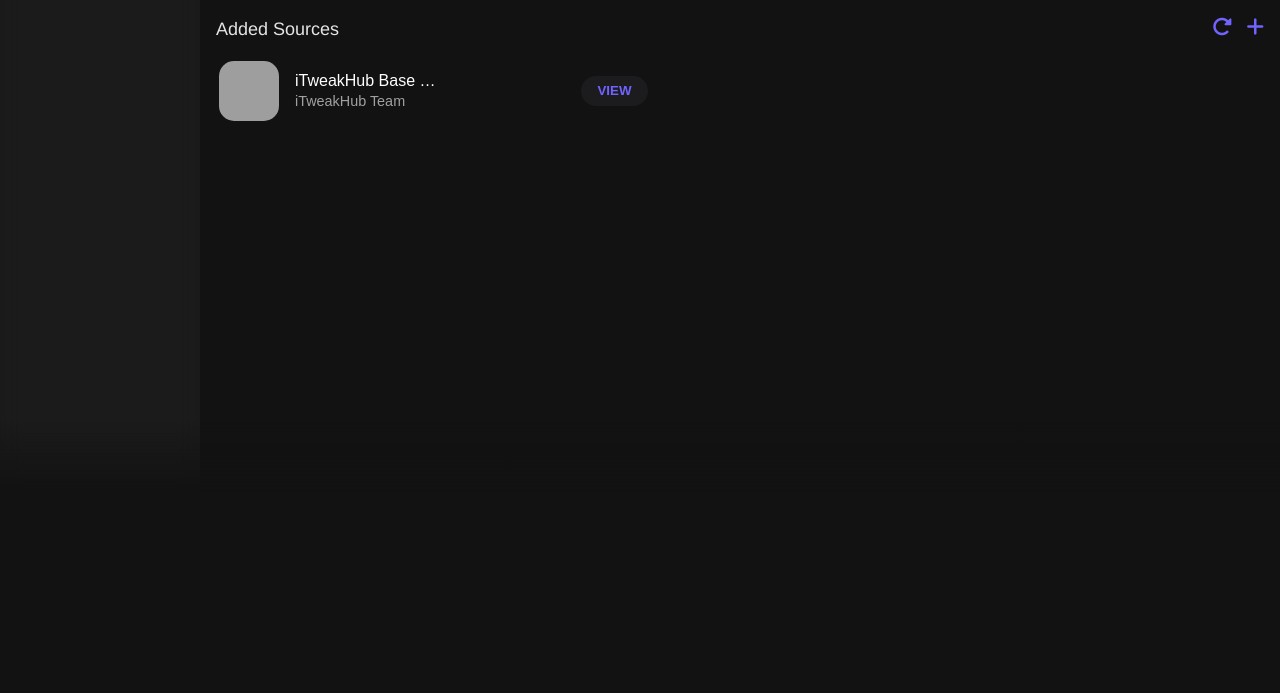
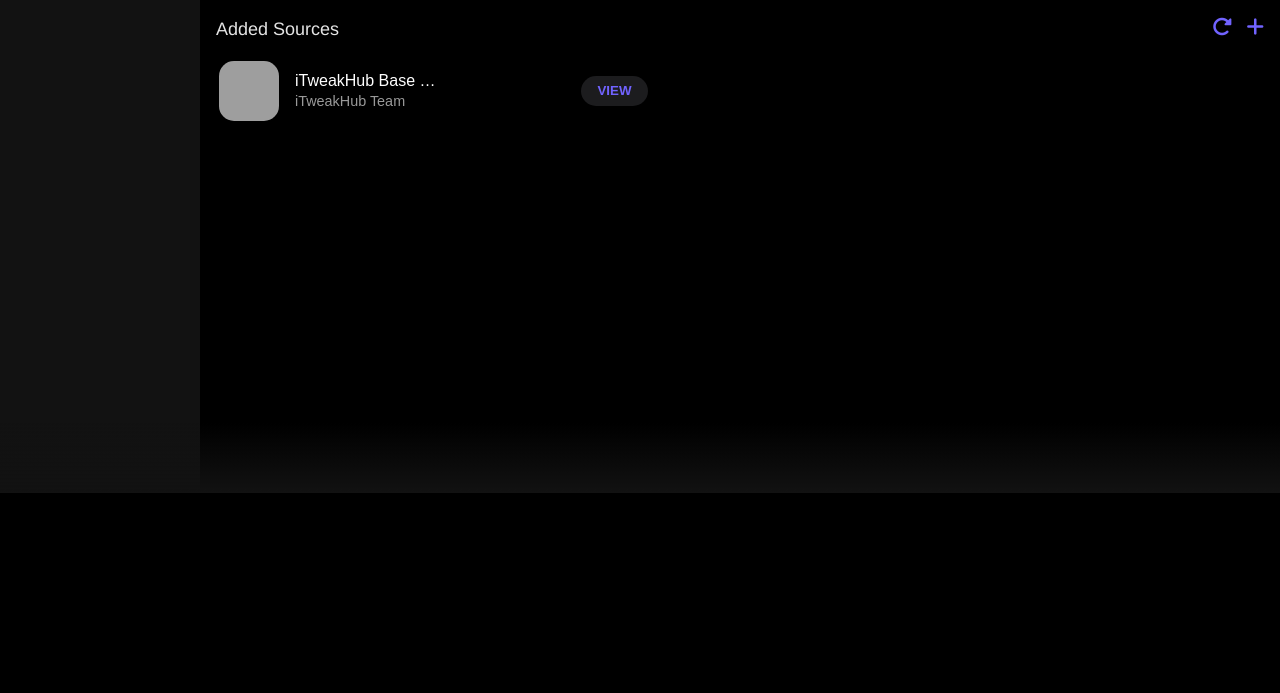
Before and after one commit to Ibinou/iTweakHub, a PHP site: page /appsmanager.html in a window 1280 px wide. Shown: the part 307-1000 px from the top of the page. Run offline with PHP 8.4, Linux system fonts and the light colour scheme; some libraries are stand-ins or nearby versions; grey boxes are pictures that could not be loaded.

Commit message:
Update styles.css

```diff
--- a/css/styles.css
+++ b/css/styles.css
@@ -63,7 +63,7 @@ pointer-events: none;
 /* Pour les écrans de PC/tablette */
 @media screen and (min-width: 768px) {
   body {
-    background-color: #121212;
+    background-color: #000;
     color: white;
     margin: 0;
     padding: 0;
```
